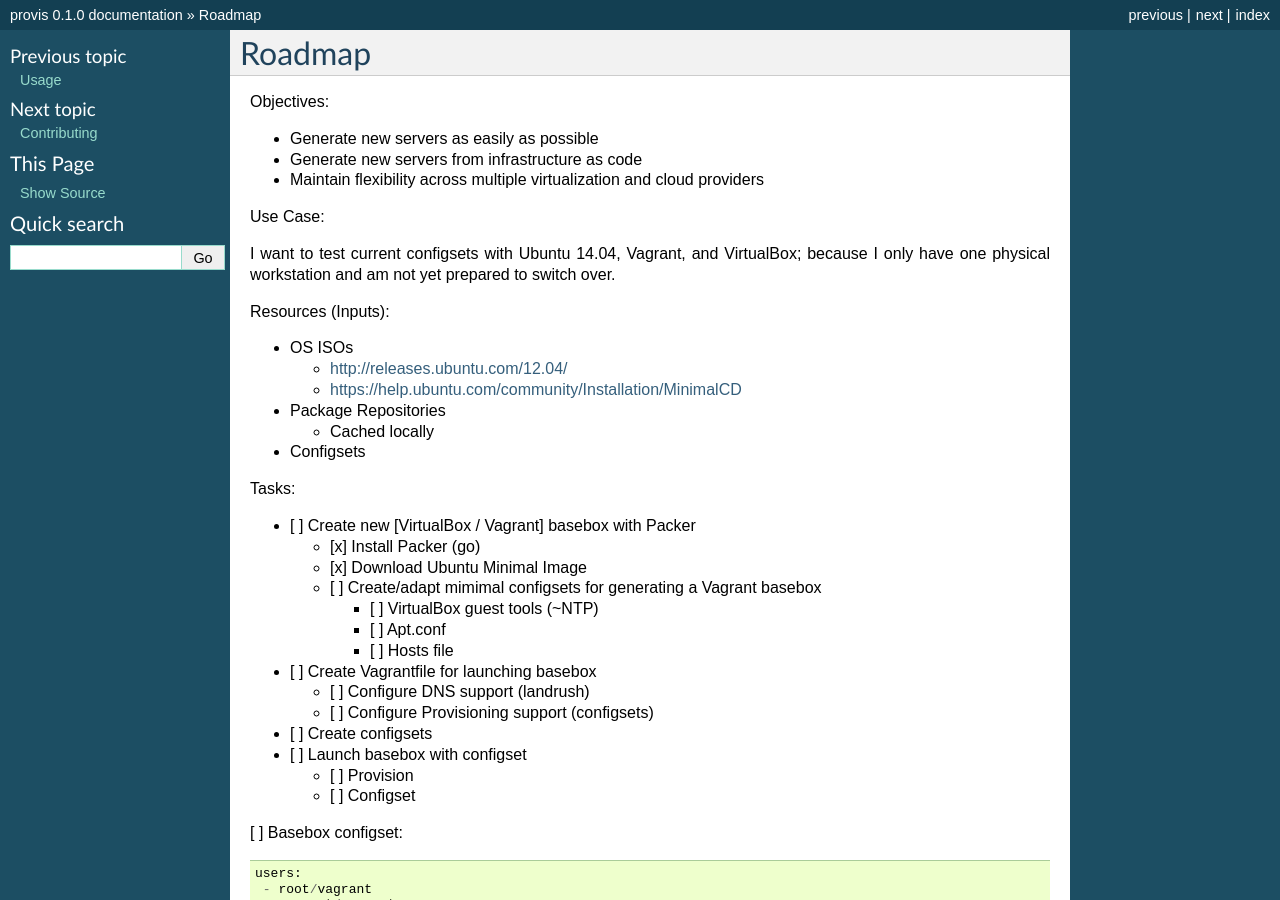
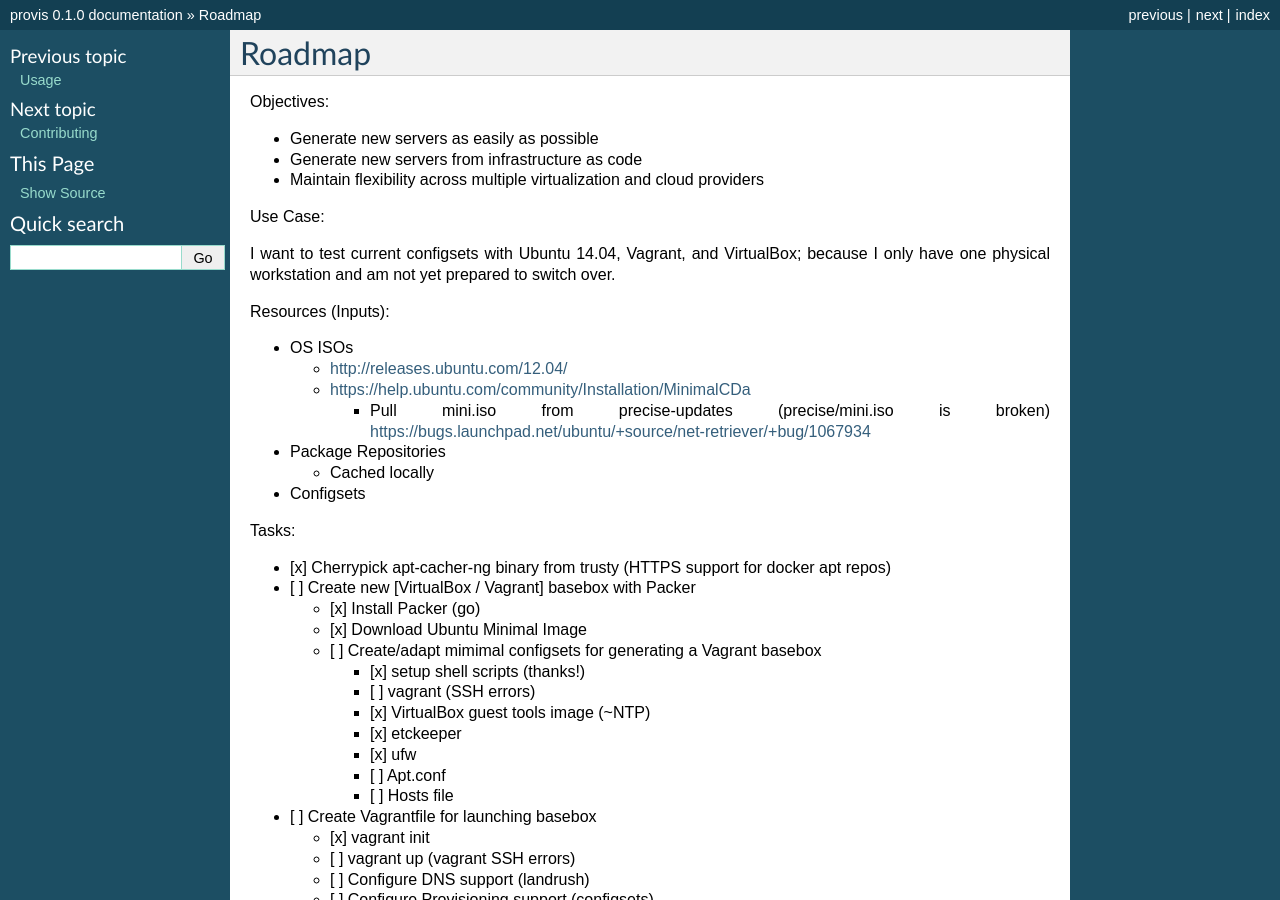
Before and after one commit to westurner/provis, a Sphinx documentation site: the page built from docs/roadmap.rst, in a window 1280 px wide and 900 px high. Built offline with Sphinx 7.4.7, drawn with Linux system fonts in a browser that asks for light colours.

Commit message:
Update roadmap.rst: basebox progress update

```diff
--- a/docs/roadmap.rst
+++ b/docs/roadmap.rst
@@ -22,7 +22,10 @@ Resources (Inputs):
 * OS ISOs
 
   * http://releases.ubuntu.com/12.04/
-  * https://help.ubuntu.com/community/Installation/MinimalCD
+  * https://help.ubuntu.com/community/Installation/MinimalCDa
+
+    * Pull mini.iso from precise-updates (precise/mini.iso is broken)
+      https://bugs.launchpad.net/ubuntu/+source/net-retriever/+bug/1067934
 
 * Package Repositories
 
@@ -33,18 +36,29 @@ Resources (Inputs):
 
 Tasks:
 
+* [x] Cherrypick apt-cacher-ng binary from trusty
+  (HTTPS support for docker apt repos)
+
+
 * [ ] Create new [VirtualBox / Vagrant] basebox with Packer
 
   * [x] Install Packer (go)
   * [x] Download Ubuntu Minimal Image
+
   * [ ] Create/adapt mimimal configsets for generating a Vagrant basebox
 
-    * [ ] VirtualBox guest tools (~NTP)
+    * [x] setup shell scripts (thanks!)
+    * [ ] vagrant (SSH errors)
+    * [x] VirtualBox guest tools image (~NTP)
+    * [x] etckeeper
+    * [x] ufw
     * [ ] Apt.conf
     * [ ] Hosts file
 
 * [ ] Create Vagrantfile for launching basebox
 
+  * [x] vagrant init
+  * [ ] vagrant up (vagrant SSH errors)
   * [ ] Configure DNS support (landrush)
   * [ ] Configure Provisioning support (configsets)
 
```
